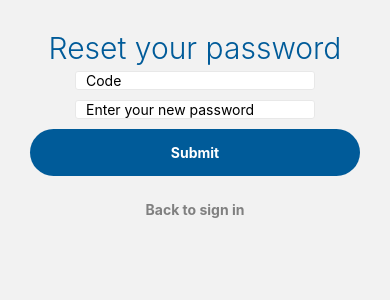
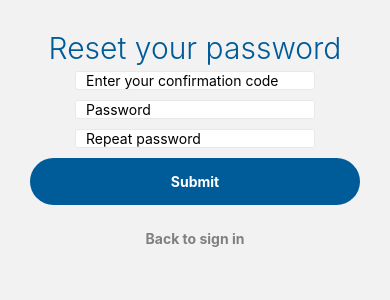
Before and after one commit to zoabitech/amereztours, a React Native app: screen /NewPassword in a window 390 px wide. Shown: the top 300 px of the page. Built offline with nearby package versions, Linux system fonts and the light colour scheme.

Commit message:
added functionality

```diff
--- a/App.js
+++ b/App.js
@@ -10,11 +10,6 @@ const App = () => {
 
   return (
     <SafeAreaView style={styles.root}>
-      {/* <SignInScreen /> */}
-      {/* <SignUpScreen /> */}
-      {/* <ConfirmEmailScreen /> */}
-      {/* <ForgotPasswordScreen /> */}
-      {/* <NewPasswordScreen /> */}
       <Navigation />
     </SafeAreaView >
   );
--- a/package.json
+++ b/package.json
@@ -13,6 +13,7 @@
     "@react-navigation/native": "^6.0.10",
     "@react-navigation/native-stack": "^6.6.1",
     "react": "17.0.2",
+    "react-hook-form": "^7.30.0",
     "react-native": "0.68.1",
     "react-native-safe-area-context": "^4.2.4",
     "react-native-screens": "^3.13.1"
--- a/src/components/CustomInput/CustomInput.js
+++ b/src/components/CustomInput/CustomInput.js
@@ -1,16 +1,33 @@
 import { View, Text, TextInput, StyleSheet } from 'react-native'
+import { Controller } from 'react-hook-form';
 import React from 'react'
 
-const CustomImput = ({ value, setValue, placeholder, secureTextEntry }) => {
+const CustomImput = ({ control, name, rules = {}, placeholder, secureTextEntry }) => {
     return (
-        <View style={styles.container}>
-            <TextInput
-                value={value}
-                onChangeText={setValue}
-                placeholder={placeholder}
-                secureTextEntry={secureTextEntry}
-                style={styles.input} />
-        </View>
+
+        <Controller
+            control={control}
+            name={name}
+            rules={rules}
+            render={({ field: { value, onChange, onBlur }, fieldState: { error } }) => (
+                <>
+                    <View style={[styles.container, {
+                        borderColor: error ? 'red' : '#e8e8e8'
+                    }]}>
+                        < TextInput
+                            style={styles.input}
+                            value={value}
+                            onChangeText={onChange}
+                            onBlur={onBlur}
+                            placeholder={placeholder}
+                            secureTextEntry={secureTextEntry}
+                        />
+                    </View >
+                    {error && (<Text style={{ color: 'red', alignSelf: 'stretch' }}>{error.message || 'Error'}</Text>)}
+                </>
+            )}
+        />
+
     )
 }
 const styles = StyleSheet.create({
--- a/src/navigation/index.js
+++ b/src/navigation/index.js
@@ -7,6 +7,7 @@ import ForgotPasswordScreen from '../screens/ForgotPasswordScreen';
 import SignInScreen from '../screens/SignInScreen';
 import SignUpScreen from '../screens/SignUpScreen';
 import NewPasswordScreen from '../screens/NewPasswordScreen';
+import Home from '../screens/Home';
 const Stack = createNativeStackNavigator();
 
 const Navigation = () => {
@@ -19,6 +20,7 @@ const Navigation = () => {
                 <Stack.Screen name="Confirm" component={ConfirmEmailScreen} />
                 <Stack.Screen name="ForgetPassword" component={ForgotPasswordScreen} />
                 <Stack.Screen name="NewPassword" component={NewPasswordScreen} />
+                <Stack.Screen name="home" component={Home} />
             </Stack.Navigator>
         </NavigationContainer>
     )
--- a/src/screens/ConfirmEmailScreen/ConfirmEmailScreen.js
+++ b/src/screens/ConfirmEmailScreen/ConfirmEmailScreen.js
@@ -4,15 +4,13 @@ import CustomImput from '../../components/CustomInput/CustomInput';
 import CustomButton from '../../components/CustomButton';
 import SocialSignInButtons from '../../components/SocialSignInButtons';
 import { useNavigation } from '@react-navigation/native';
+import { useForm, Controller } from 'react-hook-form';
 const ConfirmEmailScreen = () => {
-    const [Email, setEmail] = useState('');
-    const [code, setCode] = useState('');
-    const [passwordRepeat, setPasswordRepeat] = useState('');
-
+    const { control, handleSubmit, watch } = useForm();
     const Navigation = useNavigation();
 
     const onConfirmPressed = () => {
-        Navigation.navigate("Home");
+        Navigation.navigate("home");
     }
     const onBackToSignInPressed = () => {
         Navigation.navigate("SignIn");
@@ -23,19 +21,27 @@ const ConfirmEmailScreen = () => {
     return (
         <ScrollView showsVerticalScrollIndicator={false}>
             <View style={styles.root}>
+
                 <Text style={styles.title}>Confirm your email</Text>
+
                 <CustomImput
+                    name="code"
+                    control={control}
                     placeholder="Enter your confirmation code"
-                    value={code}
-                    setValue={setCode} />
+                    rules={{ required: 'Code is required', minLength: { value: 10, message: 'Code should be minimum 10 characters long' } }}
+                />
+
                 <CustomButton
                     text="Confirm"
-                    onPress={onConfirmPressed} />
+                    onPress={handleSubmit(onConfirmPressed)}
+                />
+
                 <CustomButton
                     text="Back to sign in"
                     onPress={onBackToSignInPressed}
                     type="SECONDARY"
                 />
+
                 <CustomButton
                     text="Resend code"
                     onPress={onResendCodePressed}
--- a/src/screens/ForgotPasswordScreen/ForgotPasswordScreen.js
+++ b/src/screens/ForgotPasswordScreen/ForgotPasswordScreen.js
@@ -3,8 +3,14 @@ import React, { useState } from 'react'
 import CustomImput from '../../components/CustomInput/CustomInput';
 import CustomButton from '../../components/CustomButton';
 import { useNavigation } from '@react-navigation/native';
+import { useForm, Controller } from 'react-hook-form';
+
+const EMAIL_REGEX = /^\w+([\.-]?\w+)*@\w+([\.-]?\w+)*(\.\w{2,3})+$/;
+
 const ForgotPasswordScreen = () => {
-    const [Email, setEmail] = useState('');
+
+    const { control, handleSubmit, watch } = useForm();
+
     const Navigation = useNavigation();
 
     const onSendPressed = () => {
@@ -18,12 +24,14 @@ const ForgotPasswordScreen = () => {
             <View style={styles.root}>
                 <Text style={styles.title}>Reset your password</Text>
                 <CustomImput
+                    name="E-mail"
                     placeholder="E-mail"
-                    value={Email}
-                    setValue={setEmail} />
+                    control={control}
+                    rules={{ required: 'Email is required', pattern: { value: EMAIL_REGEX, message: 'Email is invalid' } }}
+                />
                 <CustomButton
                     text="Send"
-                    onPress={onSendPressed} />
+                    onPress={handleSubmit(onSendPressed)} />
                 <CustomButton
                     text="Back to sign in"
                     onPress={onBackToSignInPressed}
--- /dev/null
+++ b/src/screens/Home/index.js
@@ -0,0 +1 @@
+export { default } from './Home'
--- a/src/screens/NewPasswordScreen/NewPasswordScreen.js
+++ b/src/screens/NewPasswordScreen/NewPasswordScreen.js
@@ -1,16 +1,16 @@
 import { View, Text, StyleSheet, ScrollView } from 'react-native'
 import React, { useState } from 'react'
-import CustomImput from '../../components/CustomInput/CustomInput';
+import CustomInput from '../../components/CustomInput/CustomInput';
 import CustomButton from '../../components/CustomButton';
 import { useNavigation } from '@react-navigation/native';
+import { useForm, Controller } from 'react-hook-form';
 const NewPasswordScreen = () => {
-    const [code, setCode] = useState('');
-    const [newPassword, setNewPassword] = useState('');
 
+    const { control, handleSubmit, watch } = useForm();
     const Navigation = useNavigation();
-
+    const pwd = watch('Password');
     const onSubmitPressed = () => {
-        console.warn('onConfirmPressed');
+        Navigation.navigate("home");
     }
     const onBackToSignInPressed = () => {
         Navigation.navigate("SignIn");
@@ -19,17 +19,34 @@ const NewPasswordScreen = () => {
         <ScrollView showsVerticalScrollIndicator={false}>
             <View style={styles.root}>
                 <Text style={styles.title}>Reset your password</Text>
-                <CustomImput
-                    placeholder="Code"
-                    value={code}
-                    setValue={setCode} />
-                <CustomImput
-                    placeholder="Enter your new password"
-                    value={newPassword}
-                    setValue={setNewPassword} />
+
+                <CustomInput
+                    name="code"
+                    control={control}
+                    placeholder="Enter your confirmation code"
+                    rules={{ required: 'Code is required', minLength: { value: 10, message: 'Code should be minimum 10 characters long' } }}
+                />
+                <CustomInput
+                    name="Password"
+                    placeholder="Password"
+                    control={control}
+                    secureTextEntry={true}
+                    rules={{ required: 'Password is required', minLength: { value: 10, message: 'Password should be minimum 10 characters long' } }}
+                />
+
+                <CustomInput
+                    name="repeatPassword"
+                    placeholder="Repeat password"
+                    control={control}
+                    secureTextEntry={true}
+                    rules={{
+                        validate: value =>
+                            value === pwd || "Password do not match",
+                    }}
+                />
                 <CustomButton
                     text="Submit"
-                    onPress={onSubmitPressed} />
+                    onPress={handleSubmit(onSubmitPressed)} />
                 <CustomButton
                     text="Back to sign in"
                     onPress={onBackToSignInPressed}
--- a/src/screens/SignInScreen/SignInScreen.js
+++ b/src/screens/SignInScreen/SignInScreen.js
@@ -1,22 +1,22 @@
 import { View, Text, Image, StyleSheet, useWindowDimensions, ScrollView } from 'react-native'
 import React, { useState } from 'react';
 import Logo from '../../../assets/images/company_logo.png'
-import CustomImput from '../../components/CustomInput/CustomInput';
+import CustomInput from '../../components/CustomInput/CustomInput';
 import CustomButton from '../../components/CustomButton';
-import ModalInjection from 'react-native/Libraries/Modal/ModalInjection';
 import SocialSignInButtons from '../../components/SocialSignInButtons';
 import { useNavigation } from '@react-navigation/native';
+import { useForm, Controller } from 'react-hook-form';
+
+const EMAIL_REGEX = /^\w+([\.-]?\w+)*@\w+([\.-]?\w+)*(\.\w{2,3})+$/;
 
 const SignInScreen = () => {
-    const [Email, setEmail] = useState('');
-    const [password, setPassword] = useState('');
     const { height } = useWindowDimensions();
-
+    const { control, handleSubmit } = useForm();
     const navigation = useNavigation();
 
-    const onSignInPressed = () => {
+    const onSignInPressed = (data) => {
         //validate user
-        navigation.navigate('Home');
+        navigation.navigate('home');
     }
     const onForgotPasswordPressed = () => {
         navigation.navigate('ForgetPassword')
@@ -26,34 +26,53 @@ const SignInScreen = () => {
     }
     return (
         <ScrollView showsVerticalScrollIndicator={false}>
+
             <View style={styles.root}>
+
                 <Image
                     source={Logo}
                     style={[styles.logo, { height: height * 0.3 }]}
-                    resizeMode="contain" />
+                    resizeMode="contain"
+                />
+
                 <Text style={styles.title}>Login in your account</Text>
-                <CustomImput
+
+                <CustomInput
+                    name="E-mail"
                     placeholder="E-mail"
-                    value={Email}
-                    setValue={setEmail} />
-                <CustomImput
+                    control={control}
+                    rules={{ required: 'Email is required', pattern: { value: EMAIL_REGEX, message: 'Email is invalid' } }}
+                />
+
+                <CustomInput
+                    name="Password"
                     placeholder="Password"
-                    value={password}
-                    setValue={setPassword}
-                    secureTextEntry={true} />
+                    control={control}
+                    secureTextEntry={true}
+                    rules={{ required: 'Password is required', minLength: { value: 10, message: 'Password should be minimum 10 characters long' } }}
+                />
+
                 <CustomButton
                     text="Sign In"
-                    onPress={onSignInPressed} />
+                    onPress={handleSubmit(onSignInPressed)}
+                />
+
                 <CustomButton
                     text="Forgot Password"
                     onPress={onForgotPasswordPressed}
-                    type="TERTIARY" />
+                    type="TERTIARY"
+                />
+
                 <SocialSignInButtons />
+
                 <CustomButton
                     text="Dont have anccount? create one"
                     onPress={onDontHaveAnccountPressed}
-                    type="TERTIARY" />
+                    type="TERTIARY"
+                />
+
             </View>
+
         </ScrollView>
     )
 }
--- a/src/screens/SignUpScreen/SignUpScreen.js
+++ b/src/screens/SignUpScreen/SignUpScreen.js
@@ -1,17 +1,20 @@
 import { View, Text, StyleSheet, ScrollView } from 'react-native'
 import React, { useState } from 'react'
-import CustomImput from '../../components/CustomInput/CustomInput';
+import CustomInput from '../../components/CustomInput/CustomInput';
 import CustomButton from '../../components/CustomButton';
 import SocialSignInButtons from '../../components/SocialSignInButtons';
 import { useNavigation } from '@react-navigation/native';
+import { useForm, Controller } from 'react-hook-form';
+
+const EMAIL_REGEX = /^\w+([\.-]?\w+)*@\w+([\.-]?\w+)*(\.\w{2,3})+$/;
+
 const SignUpScreen = () => {
-    const [Email, setEmail] = useState('');
-    const [password, setPassword] = useState('');
-    const [passwordRepeat, setPasswordRepeat] = useState('');
 
+    const { control, handleSubmit, watch } = useForm();
+    const pwd = watch('Password');
     const navigation = useNavigation();
 
-    const onSignUpPressed = () => {
+    const onSignUpPressed = (data) => {
         navigation.navigate("Confirm");
     }
     const onAlreadyHaveAccountPressed = () => {
@@ -27,26 +30,40 @@ const SignUpScreen = () => {
         <ScrollView showsVerticalScrollIndicator={false}>
             <View style={styles.root}>
                 <Text style={styles.title}>Create an account</Text>
-                <CustomImput
+
+                <CustomInput
+                    name="E-mail"
                     placeholder="E-mail"
-                    value={Email}
-                    setValue={setEmail} />
-                <CustomImput
+                    control={control}
+                    rules={{ required: 'Email is required', pattern: { value: EMAIL_REGEX, message: 'Email is invalid' } }}
+                />
+                <CustomInput
+                    name="Password"
                     placeholder="Password"
-                    value={password}
-                    setValue={setPassword}
-                    secureTextEntry={true} />
-                <CustomImput
-                    placeholder="Repeat Password"
-                    value={passwordRepeat}
-                    setValue={setPasswordRepeat}
-                    secureTextEntry={true} />
+                    control={control}
+                    secureTextEntry={true}
+                    rules={{ required: 'Password is required', minLength: { value: 10, message: 'Password should be minimum 10 characters long' } }}
+                />
+
+                <CustomInput
+                    name="repeatPassword"
+                    placeholder="Repeat password"
+                    control={control}
+                    secureTextEntry={true}
+                    rules={{
+                        validate: value =>
+                            value === pwd || "Password do not match",
+                    }}
+                />
                 <CustomButton
                     text="Sign Up"
-                    onPress={onSignUpPressed} />
+                    onPress={handleSubmit(onSignUpPressed)} />
+
                 <Text style={styles.agrees}>By creating and account,you agree to amereztours
                     {'\n'} <Text style={styles.hyperlinkStyle} onPress={onTermsOfUsePreesed}>Terms of use</Text> and <Text style={styles.hyperlinkStyle} onPress={onPrivacyPolicyPreesed}>Privacy policy</Text></Text>
+
                 <SocialSignInButtons />
+
                 <CustomButton
                     text="Already have an account"
                     onPress={onAlreadyHaveAccountPressed}
```
Also changed, not shown: src/screens/Home/Home.js (added, +12 -0 lines), 2 other files (tests, documents, lock files or other folders).
